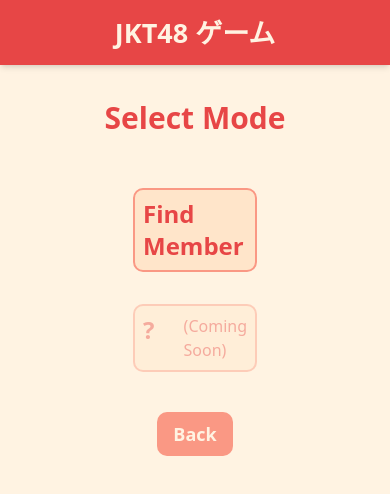
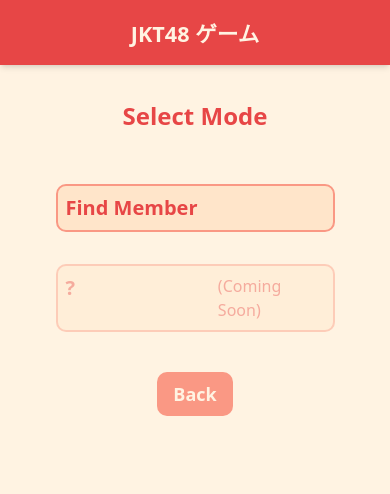
Before and after one commit to RizqiSyahrendra/jkt48-game, a Vue app: page /mode in a window 390 px wide. Shown: the top 494 px of the page. Built offline with nearby package versions, Linux system fonts and the light colour scheme.

Commit message:
fix: responsive UI mobile & tablet view - HomeView - ModeView - Header - Screen - LevelBox

```diff
--- a/src/components/LevelBox.vue
+++ b/src/components/LevelBox.vue
@@ -17,7 +17,7 @@
   <div
     @mousedown="isMouseDown = true"
     @mouseup="isMouseDown = false"
-    class="flex p-2 w-[40%] bg-primary2 rounded-[10px] border-2 border-primary3 text-primary4 transition duration-75 ease-in-out"
+    class="flex p-2 w-[90%] md:w-[60%] lg:w-[40%] bg-primary2 rounded-[10px] border-2 border-primary3 text-primary4 transition duration-75 ease-in-out"
     :class="{
       'hover:bg-opacity-75 hover:cursor-pointer': !isDisabled,
       'bg-opacity-40': isDisabled,
@@ -26,7 +26,7 @@
       'scale-95': isMouseDown && !isDisabled
     }"
   >
-    <div class="flex-1 text-2xl font-semibold items-center">{{ title }}</div>
-    <div class="flex flex-[0.5] justify-end text items-center">{{ desc }}</div>
+    <div class="flex-1 text-xl md:text-2xl font-semibold items-center">{{ title }}</div>
+    <div class="flex flex-[0.7] md:flex-[0.5] justify-end text items-center">{{ desc }}</div>
   </div>
 </template>
--- a/src/components/layouts/Header.vue
+++ b/src/components/layouts/Header.vue
@@ -27,7 +27,7 @@
       :class="{
         'translate-y-0': isTop,
         'translate-y-32': !isTop,
-        'scale-75': isTop
+        'scale-[0.6] md:scale-75': isTop
       }"
     >
       JKT48 ゲーム
--- a/src/components/layouts/Screen.vue
+++ b/src/components/layouts/Screen.vue
@@ -10,7 +10,10 @@
 
 <template>
   <main class="px-10 py-[100px]">
-    <div v-if="!!headingText" class="flex justify-center font-bold text-3xl text-primary4">
+    <div
+      v-if="!!headingText"
+      class="flex justify-center font-bold text-2xl md:text-3xl text-primary4"
+    >
       {{ headingText }}
     </div>
     <div class="mt-5">
--- a/src/views/HomeView.vue
+++ b/src/views/HomeView.vue
@@ -34,7 +34,7 @@
       'translate-y-0': !isLoading
     }"
   >
-    <div class="w-[80%] h-full bg-primary1 rounded-t-[50px] flex flex-col items-center">
+    <div class="w-full md:w-[80%] h-full bg-primary1 rounded-t-[50px] flex flex-col items-center">
       <div class="text-primary4 text-2xl font-semibold mt-10">緒にゲームしましょう</div>
       <div class="mt-6">
         <Button @click="onClickStart" size="lg" class="min-w-48" text="Let's Get Started" />
```
